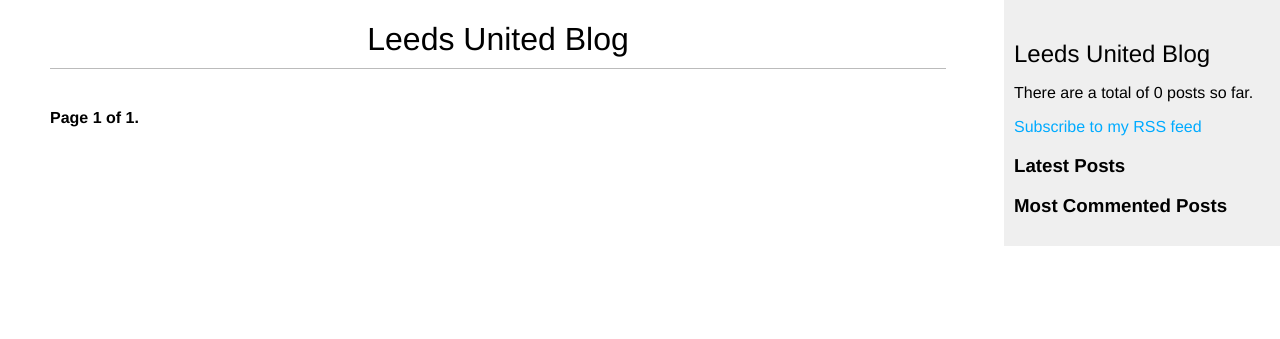
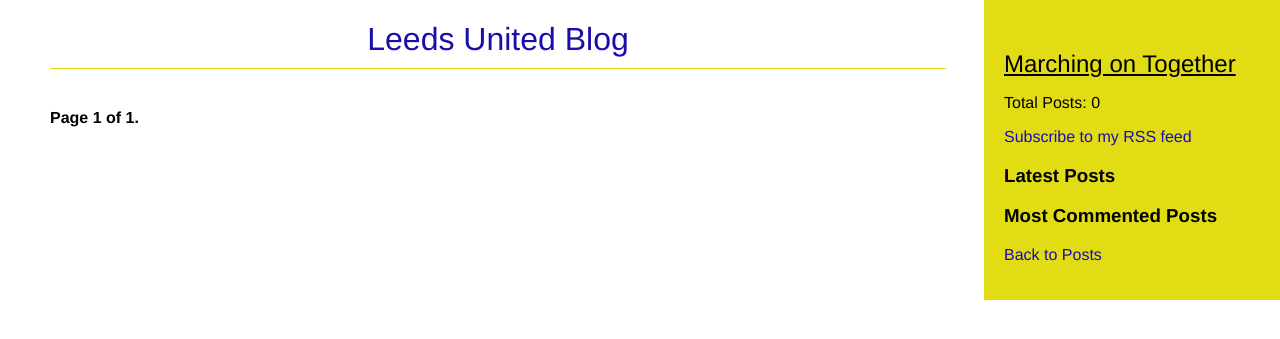
Before and after one commit to pjconnolly12/Leeds-Blog, a Django app: page /blog/ in a window 1280 px wide. Shown: the top 339 px of the page. Run offline with Django 3.2, Linux system fonts and the light colour scheme; data that the repository does not hold is empty.

Commit message:
revised css and formatting

```diff
--- a/myblog/blog/static/css/blog.css
+++ b/myblog/blog/static/css/blog.css
@@ -5,15 +5,16 @@ body {
 }
 
 a {
-    color:#00abff;
+    color:#1a0dab;
     text-decoration:none;
 }
 
 h1 {
     font-weight:normal;
     text-align: center;
-    border-bottom:1px solid #bbb;
+    border-bottom:1px solid #e2dc14;
     padding:0 0 10px 0;
+    color: #1a0dab;
 }
 
 h2 {
@@ -30,13 +31,17 @@ h2 {
 #sidebar {
     float:right;
     width:20%;
-    padding:10px;
-    background:#efefef;
+    padding:20px;
+    background:#e2dc14;
     height:100%;
 }
 
+#sidebar h2 {
+    text-decoration: underline;
+}
+
 p.date {
-    color:#ccc;
+    color:#00abff;
     font-family: georgia, serif;
     font-size: 12px;
     font-style: italic;
--- a/myblog/blog/templates/blog/base.html
+++ b/myblog/blog/templates/blog/base.html
@@ -12,8 +12,8 @@
 		{% endblock %}
 	</div>
 	<div id="sidebar">
-		<h2>Leeds United Blog</h2>
-			<p>There are a total of {% total_posts %} posts so far.</p>
+		<h2>Marching on Together</h2>
+			<p>Total Posts: {% total_posts %}</p>
 			<p><a href="{% url 'blog:post_feed' %}">Subscribe to my RSS feed</a></p>
 			<h3>Latest Posts</h3>
 			{% show_latest_posts 3 %}
@@ -26,6 +26,7 @@
 				</li>
 			{% endfor %}
 			</ul>
+			<p><a href="{% url 'blog:post_list' %}">Back to Posts</a></p>
 	</div>
 </body>
 </html>
```
